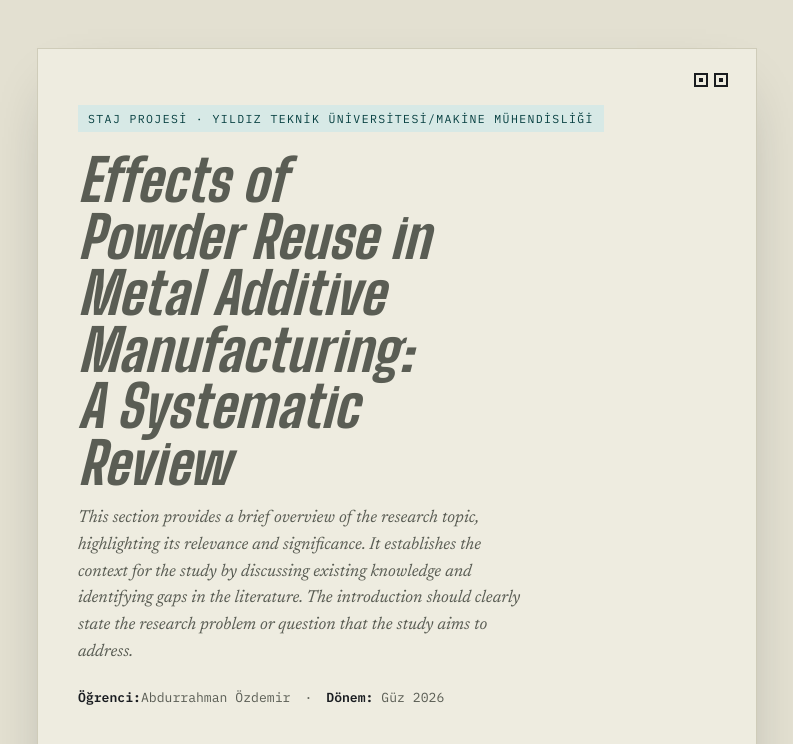
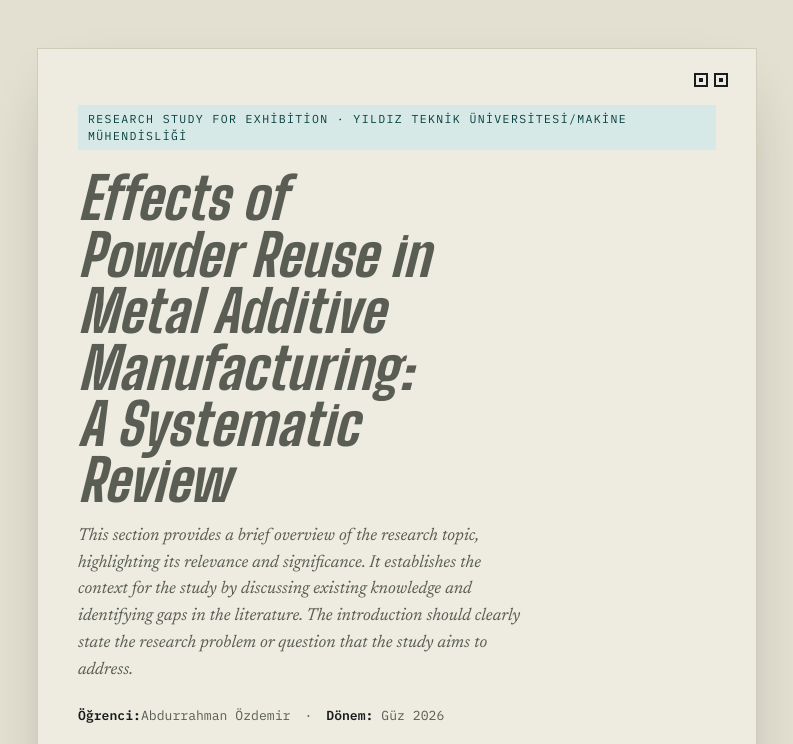
Before and after one commit to azdemir2/qr, a plain HTML site: page index.html in a window 1280 px wide. Shown: the top 744 px of the page, without its empty margins (243-1036 px from the left). Drawn offline with Linux system fonts and the light colour scheme.

Commit message:
content3

```diff
--- a/index.html
+++ b/index.html
@@ -3,7 +3,7 @@
 <head>
 <meta charset="UTF-8">
 <meta name="viewport" content="width=device-width, initial-scale=1.0">
-<title>Staj Projesi Panosu</title>
+<title>Projem Hakkında</title>
 <meta name="description" content="Proje dosyaları, poster ve iletişim bilgilerinin bir arada bulunduğu sayfa.">
 <link rel="preconnect" href="https://fonts.googleapis.com">
 <link rel="preconnect" href="https://fonts.gstatic.com" crossorigin>
@@ -282,7 +282,7 @@
 
     <header class="masthead">
       <div class="marks"><span></span><span></span></div>
-      <p class="eyebrow">Staj Projesi &middot; Yıldız Teknik Üniversitesi/Makine Mühendisliği</p>
+      <p class="eyebrow">Research study for exhibition &middot; Yıldız Teknik Üniversitesi/Makine Mühendisliği</p>
       <h1 class="placeholder-text">Effects of Powder Reuse in Metal Additive Manufacturing: A Systematic Review</h1>
       <p class="subtitle placeholder-text">This section provides a brief overview of the research topic, highlighting its relevance and significance. It establishes the context for the study by discussing existing knowledge and identifying gaps in the literature. The introduction should clearly state the research problem or question that the study aims to address.</p>
       <div class="meta-row">
```
